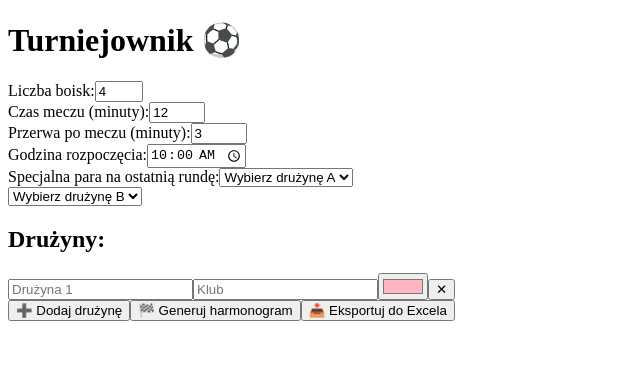
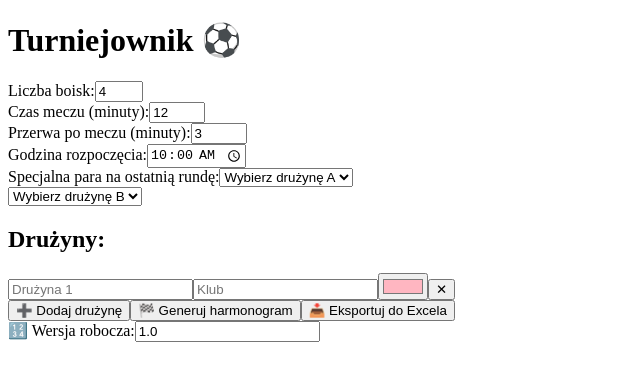
Before and after one commit to DarthMarioAI/turniejownik, a Next.js app: page / in a window 1280 px wide. Shown: the top 380 px of the page, without its empty margins (0-640 px from the left). Built offline with nearby package versions, Linux system fonts and the light colour scheme.

Commit message:
Update Turniejownik.js

```diff
--- a/components/Turniejownik.js
+++ b/components/Turniejownik.js
@@ -16,6 +16,7 @@ export default function Turniejownik() {
   const [schedule, setSchedule] = useState([]);
   const [specialTeamA, setSpecialTeamA] = useState("");
   const [specialTeamB, setSpecialTeamB] = useState("");
+  const [versionTag, setVersionTag] = useState("1.0");
 
   const handleTeamChange = (index, key, value) => {
     const updated = [...teams];
@@ -70,20 +71,22 @@ export default function Turniejownik() {
     while (remainingMatches.length > 0) {
       const roundMatches = [];
       const usedTeams = new Set();
-      let i = 0;
+      const nextRound = [];
 
-      while (i < remainingMatches.length && roundMatches.length < fields) {
+      for (let i = 0; i < remainingMatches.length; i++) {
         const [a, b] = remainingMatches[i];
-        if (!usedTeams.has(a) && !usedTeams.has(b)) {
+        if (!usedTeams.has(a) && !usedTeams.has(b) && roundMatches.length < fields) {
           roundMatches.push({ field: roundMatches.length + 1, pair: [a, b] });
           usedTeams.add(a);
           usedTeams.add(b);
           scheduledPairs.add(`${a}|${b}`);
-          remainingMatches.splice(i, 1);
         } else {
-          i++;
+          nextRound.push([a, b]);
         }
       }
+
+      remainingMatches.length = 0;
+      remainingMatches.push(...nextRound);
 
       if (roundMatches.length > 0) {
         rounds.push({ matches: roundMatches });
@@ -187,6 +190,16 @@ export default function Turniejownik() {
           ))}
         </div>
       )}
+
+      <div className="mt-12">
+        <label className="block font-medium">🔢 Wersja robocza:</label>
+        <input
+          type="text"
+          value={versionTag}
+          onChange={(e) => setVersionTag(e.target.value)}
+          className="border p-2 w-full max-w-xs"
+        />
+      </div>
     </div>
   );
 }
```
